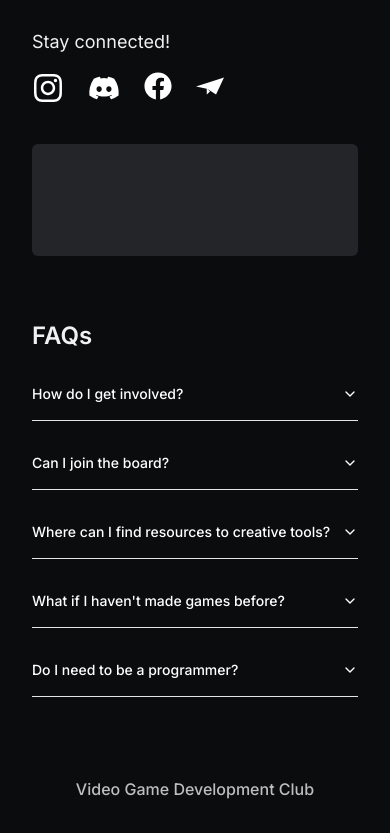
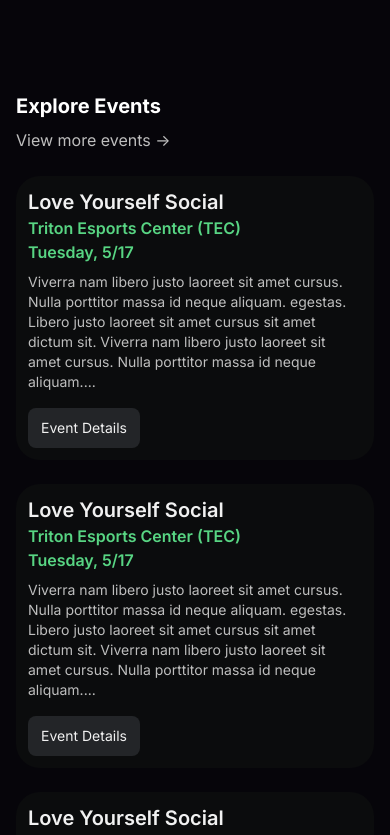
Before and after one commit to vgdc-ucsd/VGDC-Website, a Next.js app: page / in a window 390 px wide. Shown: the part 960-1795 px from the top of the page. Built offline with nearby package versions, Linux system fonts and the light colour scheme.

Commit message:
Built basic events system (responsive)

```diff
--- a/app/page.tsx
+++ b/app/page.tsx
@@ -1,19 +1,19 @@
-import Navbar from '@/components/Navbar'
-import EventList from '@/components/EventList'
-import Contributors from '@/components/Contributors'
-import Footer from '@/components/Footer'
-import { Avatar, AvatarFallback, AvatarImage } from '@/components/ui/avatar'
-import { FaInstagram, FaDiscord, FaFacebook } from 'react-icons/fa'
-import { SiMinutemailer } from 'react-icons/si'
-import Image from 'next/image'
-import { useSpring, animated } from 'react-spring'
+import Navbar from "@/components/Navbar"
+import EventList from "@/components/EventList"
+import Contributors from "@/components/Contributors"
+import Footer from "@/components/Footer"
+import { Avatar, AvatarFallback, AvatarImage } from "@/components/ui/avatar"
+import { FaInstagram, FaDiscord, FaFacebook } from "react-icons/fa"
+import { SiMinutemailer } from "react-icons/si"
+import Image from "next/image"
+import { useSpring, animated } from "react-spring"
 import {
   Carousel,
   CarouselContent,
   CarouselItem,
   CarouselNext,
   CarouselPrevious,
-} from '@/components/ui/carousel'
+} from "@/components/ui/carousel"
 
 export default function Home() {
   return (
@@ -22,6 +22,7 @@ export default function Home() {
       <Hero />
       <Companies />
       <About />
+      <EventList />
       <Engagement />
       <Niches />
       <Games />
@@ -40,7 +41,7 @@ function Hero() {
     <>
       {/* The full container */}
       {/* "relative h-[15rem] w-full sm:h-[20rem] md:h-[24rem] xl:h-[32rem]" */}
-      <div className="relative w-full mt-[1rem]">
+      <div className="relative mt-[1rem] w-full">
         <div className="absolute left-0 top-0 w-full">
           <div className="relative mx-auto w-80 sm:w-[28rem] md:w-[32rem] xl:w-[64rem]">
             <Image
@@ -48,7 +49,7 @@ function Hero() {
               alt="Controller icon"
               width={80}
               height={80}
-              className="absolute left-4 sm:left-0 xl:left-32 top-16 w-12 sm:w-20 xl:w-24 sm:top-28 md:top-28"
+              className="absolute left-4 top-16 w-12 sm:left-0 sm:top-28 sm:w-20 md:top-28 xl:left-32 xl:w-24"
             />
 
             <Image
@@ -56,7 +57,7 @@ function Hero() {
               alt="Controller icon"
               width={80}
               height={80}
-              className="absolute right-4 sm:right-0 xl:right-32 top-16 w-12 sm:w-20 xl:w-24  sm:top-28 md:top-28"
+              className="absolute right-4 top-16 w-12 sm:right-0 sm:top-28 sm:w-20 md:top-28  xl:right-32 xl:w-24"
             />
           </div>
         </div>
@@ -76,7 +77,7 @@ function Hero() {
             </b>
           </h1>
           {/* School Name */}
-          <h3 className="mt-2 text-center font-inter text-base xl:text-lg text-white">
+          <h3 className="mt-2 text-center font-inter text-base text-white xl:text-lg">
             @ UC San Diego
           </h3>
           {/* Email Button */}
@@ -100,58 +101,57 @@ function Hero() {
  * @returns
  */
 function Companies() {
-  const carouselStyle = 'basis-1/2 sm:basis-1/3 xl:basis-1/4'
+  const carouselStyle = "basis-1/2 sm:basis-1/3 xl:basis-1/4"
 
   // This configures the size of each company logo
-  const companyLogoStyle = 'mx-auto w-32 lg:w-40'
+  const companyLogoStyle = "mx-auto w-32 lg:w-40"
 
   // List of companies & data to be shown in the carousel
   const companies = [
     {
-      name: 'XBOX Game Studios',
-      logo: '/logos/companies/xbox-game-studios.png',
-      link: 'https://www.xbox.com/xbox-game-studios',
+      name: "XBOX Game Studios",
+      logo: "/logos/companies/xbox-game-studios.png",
+      link: "https://www.xbox.com/xbox-game-studios",
     },
     {
-      name: 'Playstation',
-      logo: '/logos/companies/playstation.png',
-      link: 'https://www.playstation.com/',
+      name: "Playstation",
+      logo: "/logos/companies/playstation.png",
+      link: "https://www.playstation.com/",
     },
     {
-      name: 'Google',
-      logo: '/logos/companies/google.png',
-      link: 'https://about.google/',
+      name: "Google",
+      logo: "/logos/companies/google.png",
+      link: "https://about.google/",
     },
     {
-      name: 'Blizzard Entertainment',
-      logo: '/logos/companies/blizzard.png',
-      link: 'https://www.blizzard.com/',
+      name: "Blizzard Entertainment",
+      logo: "/logos/companies/blizzard.png",
+      link: "https://www.blizzard.com/",
     },
     {
-      name: 'Supergiant Games',
-      logo: '/logos/companies/supergiant.png',
-      link: 'https://www.supergiantgames.com/',
+      name: "Supergiant Games",
+      logo: "/logos/companies/supergiant.png",
+      link: "https://www.supergiantgames.com/",
     },
     {
-      name: 'The Behemoth',
-      logo: '/logos/companies/behemoth.png',
-      link: 'https://www.thebehemoth.com/',
+      name: "The Behemoth",
+      logo: "/logos/companies/behemoth.png",
+      link: "https://www.thebehemoth.com/",
     },
   ]
 
   return (
     <>
-      <div className="relative mt-[4rem] md:mt-[8rem] w-full">
-
+      <div className="relative mt-[4rem] w-full md:mt-[8rem]">
         {/* Text above carousel */}
-        <h4 className="pt-8 text-center font-inter text-sm sm:text-base xl:text-lg text-text-grey">
+        <h4 className="pt-8 text-center font-inter text-sm text-text-grey sm:text-base xl:text-lg">
           Top companies our alumni work at!
         </h4>
 
         {/* List of companies */}
         <Carousel
           opts={{
-            align: 'start',
+            align: "start",
             loop: true,
           }}
           className="mx-auto w-48 sm:w-96 md:w-[36rem] xl:w-[56rem]"
@@ -185,10 +185,10 @@ function Companies() {
 
 function About() {
   const socialLinkStyle =
-    'text-white transition ease-in duration-150 hover:cursor-pointer hover:text-hot-pink'
+    "text-white transition ease-in duration-150 hover:cursor-pointer hover:text-hot-pink"
 
   return (
-    <section className="mt-[4rem] md:mt-[8rem] mx-4 flex w-auto flex-col items-center py-12">
+    <section className="mx-4 mt-[4rem] flex w-auto flex-col items-center py-12 md:mt-[8rem]">
       <h2 className=" text-base font-bold text-white md:text-xl lg:text-3xl">
         What is VGDC?
       </h2>
@@ -200,9 +200,13 @@ function About() {
         </Avatar>
 
         <div className="text-center">
-          <p className="mt-2 text-base xl:text-lg font-bold text-hot-pink">President</p>
-          <p className=" mt-[-4px] text-base xl:text-lg text-white">Tyler Roache</p>
-          <p className="my-0 mt-3 w-[72vw] max-w-lg text-text-grey text-sm sm:text-base xl:text-lg">
+          <p className="mt-2 text-base font-bold text-hot-pink xl:text-lg">
+            President
+          </p>
+          <p className=" mt-[-4px] text-base text-white xl:text-lg">
+            Tyler Roache
+          </p>
+          <p className="my-0 mt-3 w-[72vw] max-w-lg text-sm text-text-grey sm:text-base xl:text-lg">
             VGDC is a student-run organization at UCSD dedicated to teaching and
             applying software and artistic skills widely used in the video game
             industry.
--- a/components/EventList.tsx
+++ b/components/EventList.tsx
@@ -1,5 +1,97 @@
-"use client";
+"use client"
+
+import Link from "next/link"
 
 export default function EventList() {
-	return <div></div>;
+  return (
+    <div className="mx-auto mb-32 mt-32 w-full px-4 sm:w-[600px] sm:px-8 md:w-[680px] lg:w-[800px]">
+      <div className="mb-6 text-left">
+        <h2 className="mb-2 text-xl font-bold text-white lg:text-3xl">
+          Explore Events
+        </h2>
+        <Link
+          href="./"
+          className="text-text-grey transition-all hover:text-white"
+        >{`View more events ->`}</Link>
+      </div>
+      <div className="space-y-6">
+        <Event
+          title="Love Yourself Social"
+          location="Triton Esports Center (TEC)"
+          timestamp="Tuesday, 5/17"
+          description="Viverra nam libero justo laoreet sit amet cursus. Nulla porttitor
+          massa id neque aliquam. egestas. Libero justo laoreet sit amet cursus
+          sit amet dictum sit. Viverra nam libero justo laoreet sit amet cursus.
+          Nulla porttitor massa id neque aliquam. egestas. Libero justo laoreet
+          sit amet cursus sit amet dictum sit."
+        />
+        <Event
+          title="Love Yourself Social"
+          location="Triton Esports Center (TEC)"
+          timestamp="Tuesday, 5/17"
+          description="Viverra nam libero justo laoreet sit amet cursus. Nulla porttitor
+          massa id neque aliquam. egestas. Libero justo laoreet sit amet cursus
+          sit amet dictum sit. Viverra nam libero justo laoreet sit amet cursus.
+          Nulla porttitor massa id neque aliquam. egestas. Libero justo laoreet
+          sit amet cursus sit amet dictum sit."
+        />
+        <Event
+          title="Love Yourself Social"
+          location="Triton Esports Center (TEC)"
+          timestamp="Tuesday, 5/17"
+          description="Viverra nam libero justo laoreet sit amet cursus. Nulla porttitor
+          massa id neque aliquam. egestas. Libero justo laoreet sit amet cursus
+          sit amet dictum sit. Viverra nam libero justo laoreet sit amet cursus.
+          Nulla porttitor massa id neque aliquam. egestas. Libero justo laoreet
+          sit amet cursus sit amet dictum sit."
+        />
+      </div>
+    </div>
+  )
 }
+
+function Event({ title, location, timestamp, description }: any) {
+  return (
+    <div className="flex rounded-3xl bg-footer-grey p-3 align-middle sm:space-x-6 sm:p-6">
+      <img
+        src="./images/events/lys-poster.jpg"
+        className="hidden w-40 rounded-xl sm:block md:w-48"
+      />
+      <div className="relative w-full">
+        <div className="mb-2 md:mt-2">
+          <h3 className="text-xl font-semibold text-text-white">{title}</h3>
+          <h4 className="text-md font-semibold text-vgdc-light-green">
+            {location}
+          </h4>
+          <h4 className="text-md font-semibold text-vgdc-light-green md:hidden">
+            {timestamp}
+          </h4>
+        </div>
+        <p className="hidden w-full text-sm text-text-grey sm:block md:hidden">
+          {truncate(description, 120, true)}
+        </p>
+        <p className="w-full text-sm text-text-grey sm:hidden md:block md:w-80 lg:w-96">
+          {truncate(description, 280, true)}
+        </p>
+        <h4 className="invisible absolute right-2 font-semibold text-text-grey md:visible md:top-2">
+          {timestamp}
+        </h4>
+        <button className="bottom-0 right-0 mt-4 h-10 w-28 rounded-lg bg-background-grey text-sm text-text-white transition-colors sm:absolute sm:right-auto md:bottom-2">
+          Event Details
+        </button>
+      </div>
+    </div>
+  )
+}
+
+function truncate(str: string, n: number, useWordBoundary: boolean) {
+  if (str.length <= n) {
+    return str
+  }
+  const subString = str.slice(0, n - 1) // the original check
+  return (
+    (useWordBoundary
+      ? subString.slice(0, subString.lastIndexOf(" "))
+      : subString) + "..."
+  )
+}
```
Also changed, not shown: public/images/events/lys-poster.jpg (added).
